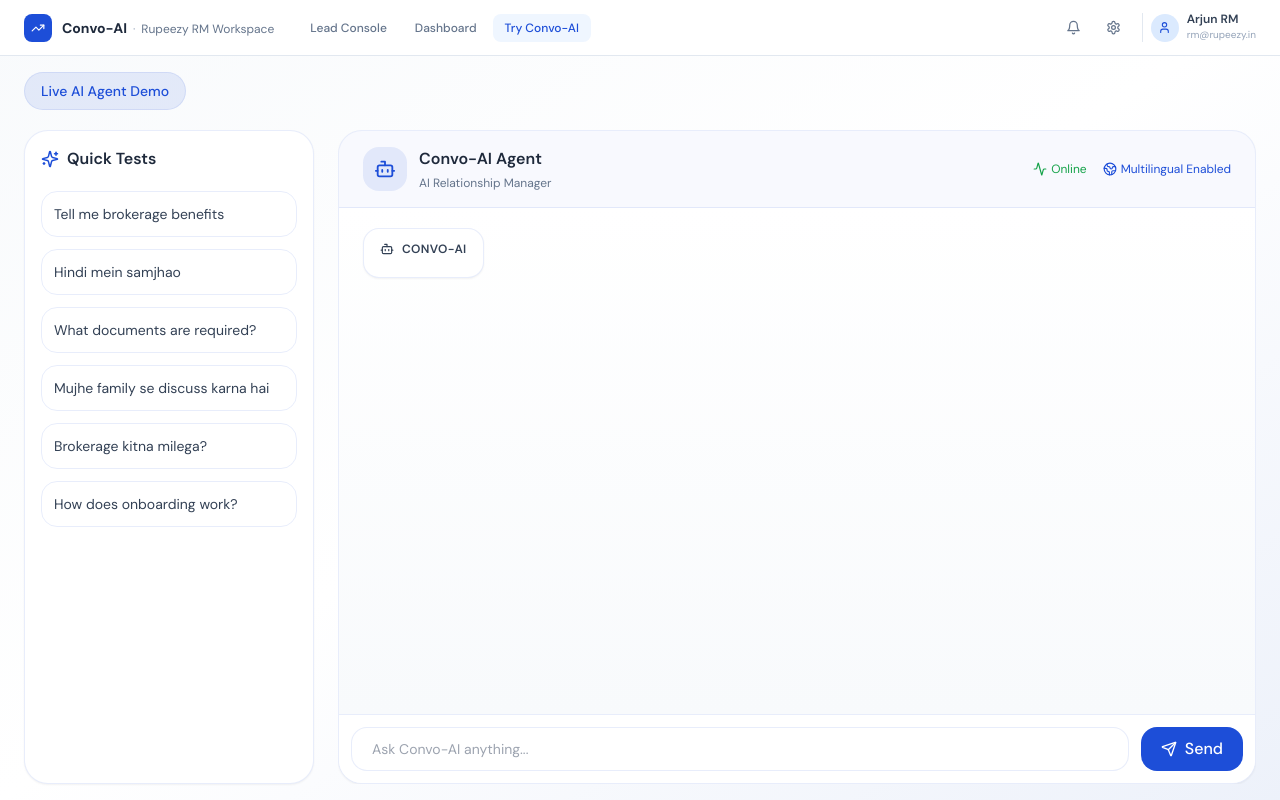
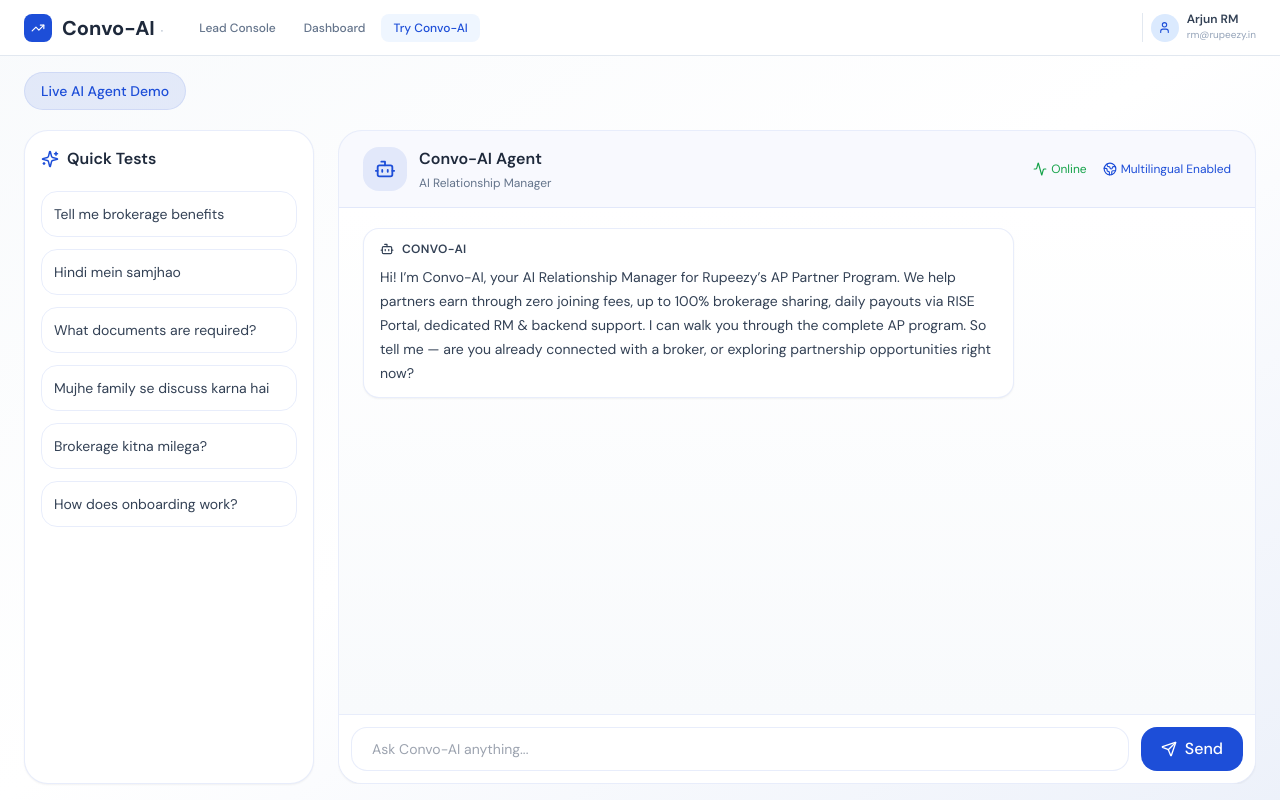
Before and after one commit to Chaitanya1005/convo-ai, a Next.js app in the folder convo-ai/: page /test-agent in a window 1280 px wide. Built offline with nearby package versions, Linux system fonts and the light colour scheme.

Commit message:
changed AI functioning

```diff
--- a/convo-ai/app/login/page.tsx
+++ b/convo-ai/app/login/page.tsx
@@ -8,7 +8,7 @@
   const [showPass, setShowPass] = useState(false);
   const [loading, setLoading] = useState(false);
   const [email] = useState("rm@rupeezy.in");
-  const [password] = useState("rupeezy@2024");
+  const [password] = useState("rupeezy@2026");
 
   const handleLogin = async () => {
     setLoading(true);
@@ -66,7 +66,7 @@
         </div>
 
         <div className="relative">
-          <p className="text-blue-200/60 text-xs">© 2024 Rupeezy Financial Services Pvt Ltd</p>
+          <p className="text-blue-200/60 text-xs">© 2026 Rupeezy Financial Services Pvt Ltd</p>
         </div>
       </div>
 
@@ -89,7 +89,7 @@
             <Shield size={16} className="text-brand-600 mt-0.5 flex-shrink-0" />
             <div>
               <p className="text-xs font-semibold text-brand-700">Demo credentials pre-filled</p>
-              <p className="text-xs text-slate-500 mt-0.5">Email: rm@rupeezy.in · Password: rupeezy@2024</p>
+              <p className="text-xs text-slate-500 mt-0.5">Email: rm@rupeezy.in · Password: rupeezy@2026</p>
             </div>
           </div>
 
--- a/convo-ai/components/Navbar.tsx
+++ b/convo-ai/components/Navbar.tsx
@@ -19,10 +19,9 @@
           <div className="w-7 h-7 bg-brand-600 rounded-lg flex items-center justify-center">
             <TrendingUp size={14} className="text-white" />
           </div>
-          <div className="flex items-baseline gap-1.5">
-            <span className="font-bold text-slate-800 text-sm">Convo-AI</span>
+          <div className="flex items-baseline gap-1.5 ">
+            <span className="font-bold text-slate-800 text-xl">Convo-AI</span>
             <span className="text-slate-400 text-xs">·</span>
-            <span className="text-slate-500 text-xs">Rupeezy RM Workspace</span>
           </div>
         </Link>
 
@@ -45,12 +44,7 @@
       </div>
 
       <div className="flex items-center gap-2">
-        <button className="w-8 h-8 flex items-center justify-center rounded-lg hover:bg-slate-100 text-slate-500 transition-colors">
-          <Bell size={15} />
-        </button>
-        <button className="w-8 h-8 flex items-center justify-center rounded-lg hover:bg-slate-100 text-slate-500 transition-colors">
-          <Settings size={15} />
-        </button>
+
         <div className="flex items-center gap-2 pl-2 ml-1 border-l border-slate-200">
           <div className="w-7 h-7 rounded-full bg-brand-100 flex items-center justify-center">
             <User size={13} className="text-brand-600" />
--- a/convo-ai/components/TestAgentChat.tsx
+++ b/convo-ai/components/TestAgentChat.tsx
@@ -29,9 +29,21 @@
 
   const [messages, setMessages] = useState<Message[]>([
     {
-    role: "assistant",
-    content:
-      ""
+  role: "assistant",
+  content: `Hi! \n
+
+I’m Convo-AI, your AI Relationship Manager for Rupeezy’s AP Partner Program.
+
+We help partners earn through
+
+zero joining fees,
+up to 100% brokerage sharing,
+daily payouts via RISE Portal,
+dedicated RM & backend support.
+
+I can walk you through the complete AP program.
+
+So tell me — are you already connected with a broker, or exploring partnership opportunities right now?`
 },
   ]);
 
```
Also changed, not shown: 2 other files (tests, documents, lock files or other folders).
